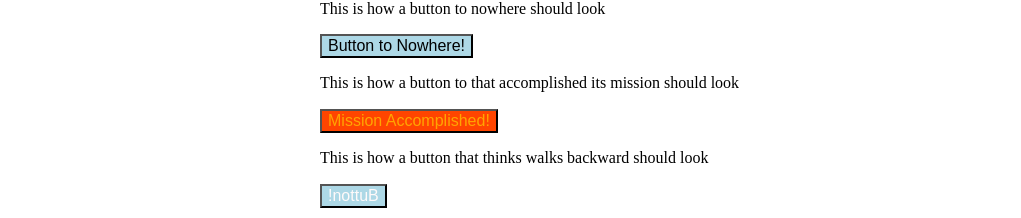
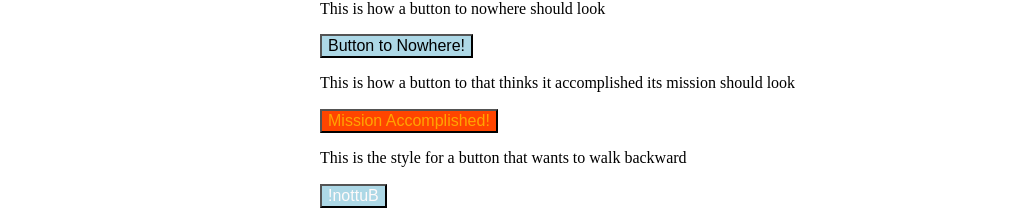
Before and after one commit to cafaitrien/FinalProject, a plain HTML site: page stylesheet.html in a window 1280 px wide. Shown: the part 146-364 px from the top of the page, without its empty margins (0-1021 px from the left). Drawn offline with Linux system fonts and the light colour scheme; a web font is replaced by a local one.

Commit message:
fixed grammer issue with third button

```diff
--- a/stylesheet.html
+++ b/stylesheet.html
@@ -28,10 +28,10 @@
         <p> This is how a button to nowhere should look</p>
         <button type="button" class="btn_nowhere">Button to Nowhere!</button>
 
-        <p> This is how a button to that accomplished its mission should look</p>
+        <p> This is how a button to that thinks it accomplished its mission should look</p>
         <button type="button" class="btn_missionaccomp">Mission Accomplished!</button>
 
-        <p> This is how a button that thinks walks backward should look</p>
+        <p> This is the style for a button that wants to walk backward</p>
         <button type="button" class="btn_backward">!nottuB</button>
 
         <h2> H1 headers </h2>
```
